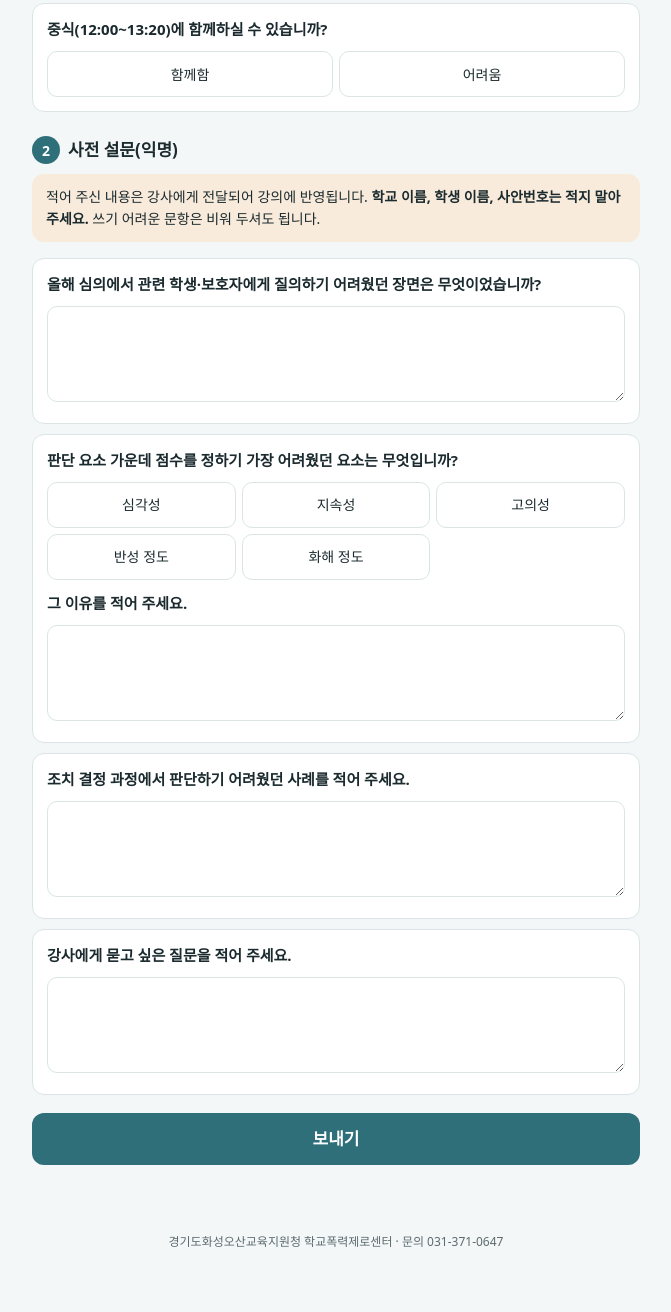
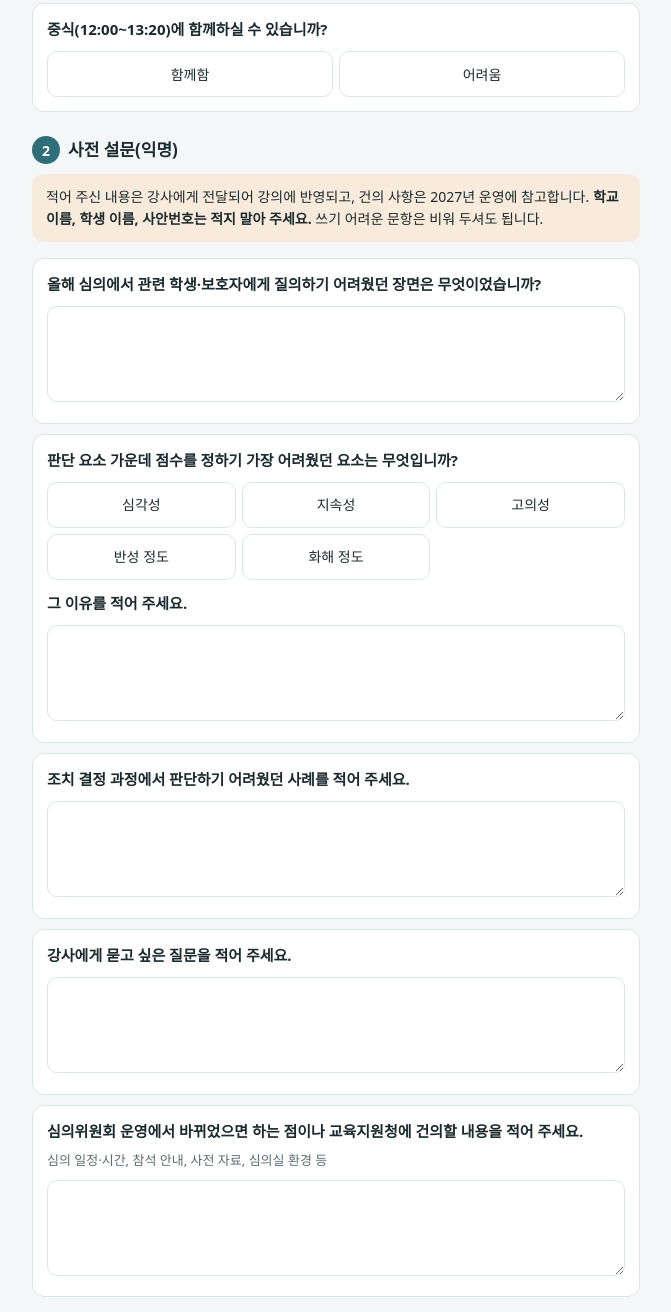
Before and after one commit to novelenter1-jay/wiwon1207, a plain HTML site: page index.html in a window 1280 px wide. Shown: the part 503-1815 px from the top of the page, without its empty margins (304-975 px from the left). Before the commit the page ends 1787 px from the top, so only its background shows below. Drawn offline with Linux system fonts and the light colour scheme.

Commit message:
Add files via upload

```diff
--- a/index.html
+++ b/index.html
@@ -44,12 +44,13 @@ footer{color:var(--sub);font-size:12px;text-align:center;padding:20px 16px 32px}
 <div class="item"><p class="q">12. 7.(월) 연수에 참석하실 수 있습니까?</p><div class="opts c2" id="att" role="group"><button type="button" data-v="참석" aria-pressed="false">참석</button><button type="button" data-v="불참" aria-pressed="false">참석이 어려움</button></div></div>
 <div class="item"><p class="q">중식(12:00~13:20)에 함께하실 수 있습니까?</p><div class="opts c2" id="lunch" role="group"><button type="button" data-v="함께" aria-pressed="false">함께함</button><button type="button" data-v="어려움" aria-pressed="false">어려움</button></div></div>
 <h2><b>2</b>사전 설문(익명)</h2>
-<div class="how">적어 주신 내용은 강사에게 전달되어 강의에 반영됩니다. <b>학교 이름, 학생 이름, 사안번호는 적지 말아 주세요.</b> 쓰기 어려운 문항은 비워 두셔도 됩니다.</div>
+<div class="how">적어 주신 내용은 강사에게 전달되어 강의에 반영되고, 건의 사항은 2027년 운영에 참고합니다. <b>학교 이름, 학생 이름, 사안번호는 적지 말아 주세요.</b> 쓰기 어려운 문항은 비워 두셔도 됩니다.</div>
 <div class="item"><label class="q" for="q3">올해 심의에서 관련 학생·보호자에게 질의하기 어려웠던 장면은 무엇이었습니까?</label><textarea id="q3"></textarea></div>
 <div class="item"><p class="q">판단 요소 가운데 점수를 정하기 가장 어려웠던 요소는 무엇입니까?</p><div class="opts c3" id="q4" role="group"><button type="button" data-v="심각성" aria-pressed="false">심각성</button><button type="button" data-v="지속성" aria-pressed="false">지속성</button><button type="button" data-v="고의성" aria-pressed="false">고의성</button><button type="button" data-v="반성 정도" aria-pressed="false">반성 정도</button><button type="button" data-v="화해 정도" aria-pressed="false">화해 정도</button></div>
 <label class="q" for="q4t" style="margin-top:12px">그 이유를 적어 주세요.</label><textarea id="q4t"></textarea></div>
 <div class="item"><label class="q" for="q5">조치 결정 과정에서 판단하기 어려웠던 사례를 적어 주세요.</label><textarea id="q5"></textarea></div>
 <div class="item"><label class="q" for="q6">강사에게 묻고 싶은 질문을 적어 주세요.</label><textarea id="q6"></textarea></div>
+<div class="item"><label class="q" for="q7">심의위원회 운영에서 바뀌었으면 하는 점이나 교육지원청에 건의할 내용을 적어 주세요.</label><small>심의 일정·시간, 참석 안내, 사전 자료, 심의실 환경 등</small><textarea id="q7"></textarea></div>
 <button class="send" id="send" type="button">보내기</button>
 <div id="msg" role="status"></div>
 
@@ -74,7 +75,7 @@ document.getElementById("send").addEventListener("click",async()=>{
   b.disabled=true;m.textContent="보내는 중입니다.";
   try{
     await put("att/"+attId,{name:val("name"),att:pick("att"),lunch:pick("lunch"),t:Date.now()});
-    const a={q3:val("q3"),q4:pick("q4"),q4t:val("q4t"),q5:val("q5"),q6:val("q6")};
+    const a={q3:val("q3"),q4:pick("q4"),q4t:val("q4t"),q5:val("q5"),q6:val("q6"),q7:val("q7")};
     if(Object.values(a).some(v=>v))await put("pre/"+preId,Object.assign(a,{t:Date.now()}));
     m.className="ok";m.textContent="보냈습니다. 고맙습니다. 내용을 고쳐 다시 보내셔도 됩니다."}
   catch(e){m.className="err";m.textContent="보내지 못했습니다. 연결을 확인하고 다시 눌러 주세요."}
```
